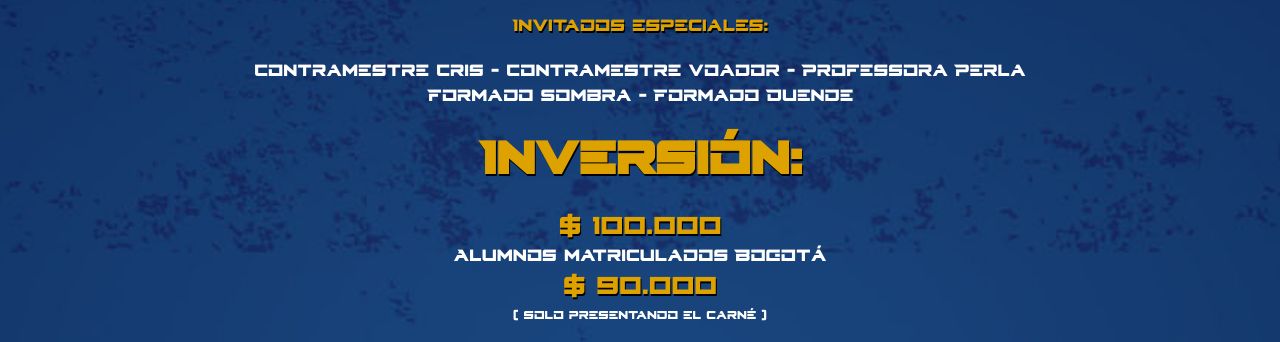
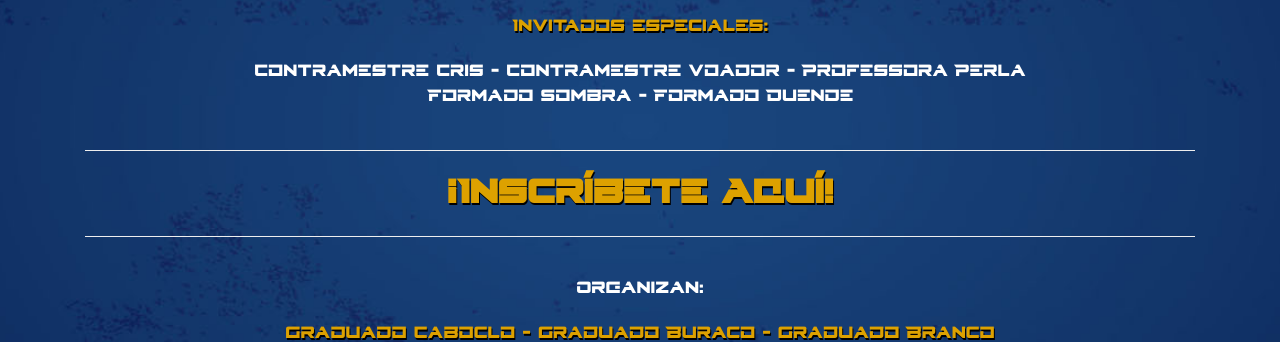
Before and after one commit to rdsr1991/nagobogota, a plain HTML site: page index.html in a window 1280 px wide. Shown: the part 627-969 px from the top of the page. Drawn offline with nearby package versions, Linux system fonts and the light colour scheme.

Commit message:
Update index.html

```diff
--- a/index.html
+++ b/index.html
@@ -69,7 +69,7 @@
                               </div>
                         </div>
                         <br>
-                        <div class="row">
+                        <!--div class="row">
                               <div class="col-sm-12 text-center">
                                  <h2 class="dorado">Inversión:</h2>
                                  <br>
@@ -102,7 +102,7 @@
                                     <br>o whatsapp <span class="dorado">314 477 9490</span>
                               </h3>
                            </div>
-                     </div>
+                     </div-->
                         <hr>
                         <div class="row">
                            <div class="col-sm-offset-2 col-sm-8">
```
